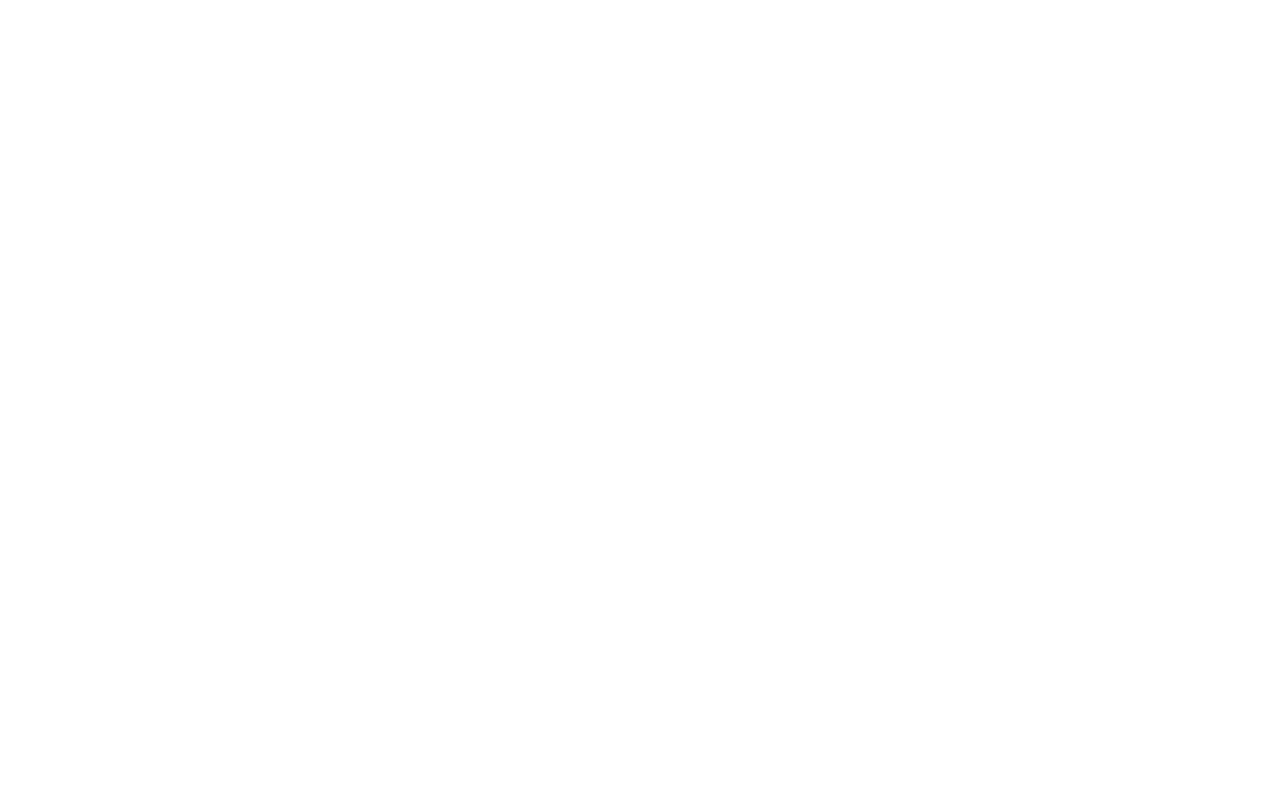
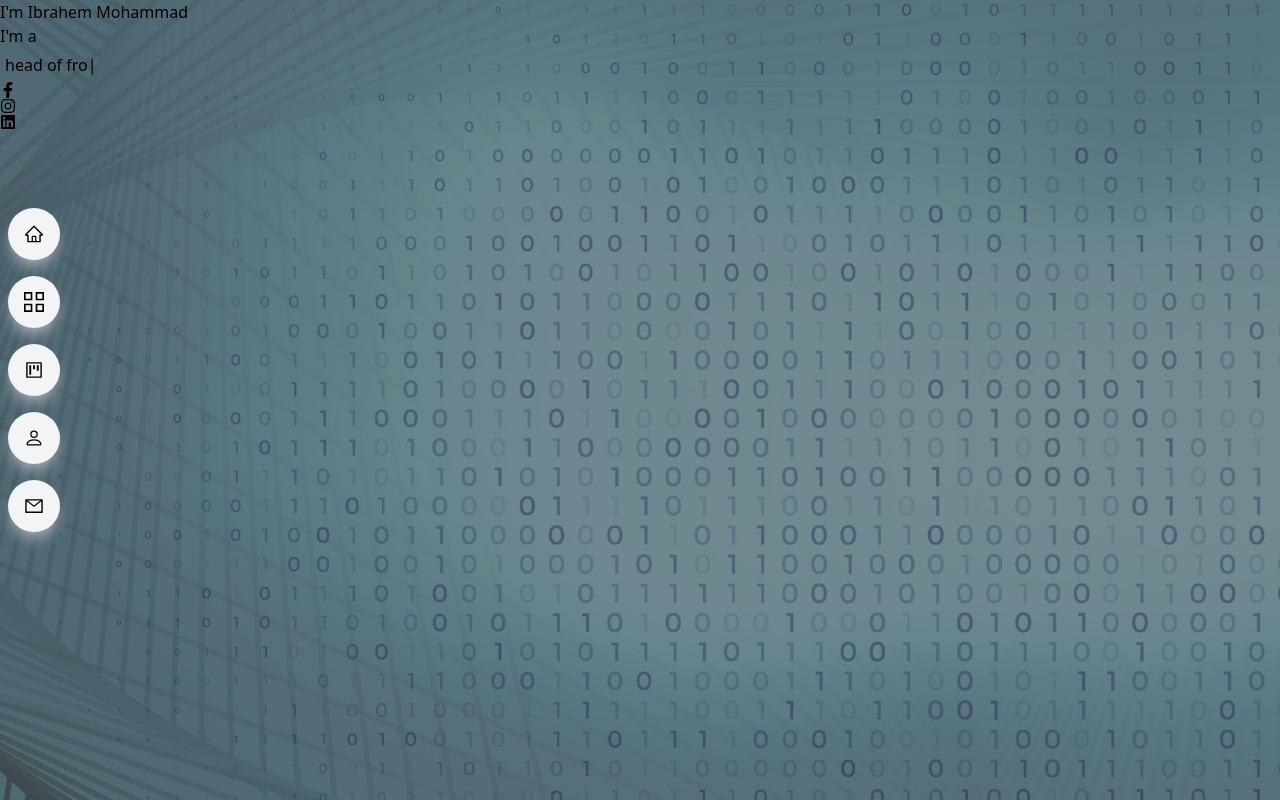
Before and after one commit to IbrahemMohammad09/IbrahemPortfolio, a React (Vite) app in the folder IbrahemPortfolio/: page / in a window 1280 px wide. Built offline with nearby package versions, Linux system fonts and the light colour scheme.

Commit message:
create main

```diff
--- a/IbrahemPortfolio/package.json
+++ b/IbrahemPortfolio/package.json
@@ -12,7 +12,8 @@
   "dependencies": {
     "react": "^18.3.1",
     "react-dom": "^18.3.1",
-    "react-icons": "^5.3.0"
+    "react-icons": "^5.3.0",
+    "react-type-animation": "^3.2.0"
   },
   "devDependencies": {
     "@eslint/js": "^9.9.0",
--- a/IbrahemPortfolio/src/App.jsx
+++ b/IbrahemPortfolio/src/App.jsx
@@ -1,11 +1,13 @@
 import { useState } from 'react'
 import Sidenav from './components/Sidenav'
+import Main from './components/Main'
 
 function App() {
 
   return (
     <div>
       <Sidenav />
+      <Main />
     </div>
   )
 }
--- /dev/null
+++ b/IbrahemPortfolio/src/components/Main.jsx
@@ -0,0 +1,39 @@
+import React from 'react'
+import img from '../assets/Hero-background.png'
+import {TypeAnimation} from 'react-type-animation'
+import {FaFacebookF,FaInstagram,FaLinkedin} from 'react-icons/fa'
+
+const Main = () => {
+  return (
+    <div id='main'>
+        <img className='w-full h-screen object-cover object-left ' src={img} alt='' />
+        <div className='w-full h-screen absolute top-0 left-0 bg-white/20'>
+            <div>
+                <h1>I'm Ibrahem Mohammad</h1>
+                <h2>I'm a
+                    <TypeAnimation
+                        sequence={[
+                            // Same substring at the start will only be typed out once, initially
+                            'Front-end Developer',
+                            1000, // wait 1s before replacing "Mice" with "Hamsters"
+                            'head of front-end team in Spark company',
+                            2000,
+                        ]}
+                        wrapper="div"
+                        speed={10}
+                        repeat={Infinity}
+                        style={{ fontSize: '1em',padding: '5px',  }}
+                    />
+                </h2>
+                <div>
+                    <FaFacebookF />
+                    <FaInstagram />
+                    <FaLinkedin />
+                </div>
+            </div>
+        </div>
+    </div>
+  )
+}
+
+export default Main
--- a/IbrahemPortfolio/src/components/Sidenav.jsx
+++ b/IbrahemPortfolio/src/components/Sidenav.jsx
@@ -1,5 +1,7 @@
 import {React,useState} from 'react'
-import {AiOutlineHome, AiOutlineMenu} from 'react-icons/ai'
+import {AiOutlineHome, AiOutlineMenu , AiOutlineProject , AiOutlineMail} from 'react-icons/ai'
+import {GrProjects} from 'react-icons/gr'
+import {BsPerson} from 'react-icons/bs'
 
 const Sidenav = () => {
 
@@ -24,19 +26,19 @@
                         <span className='pl-4'>Home</span>
                     </a>
                     <a
-                        href='#main'
+                        href='#work'
                         className='w-[75%] flex justify-center items-center rounded-full shadow-lg
                         bg-gray-100 shadow-gray-400 m-2 p-4 cursor-pointer hover:scale-110 ease-in duration-200 '
                     >
-                        <AiOutlineHome size={20} />
+                        <GrProjects size={20} />
                         <span className='pl-4'>Work</span>
                     </a>
                     <a
-                        href='#main'
+                        href='#projects'
                         className='w-[75%] flex justify-center items-center rounded-full shadow-lg
                         bg-gray-100 shadow-gray-400 m-2 p-4 cursor-pointer hover:scale-110 ease-in duration-200 '
                     >
-                        <AiOutlineHome size={20} />
+                        <AiOutlineProject size={20} />
                         <span className='pl-4'>Projects</span>
                     </a>
                     <a
@@ -44,23 +46,42 @@
                         className='w-[75%] flex justify-center items-center rounded-full shadow-lg
                         bg-gray-100 shadow-gray-400 m-2 p-4 cursor-pointer hover:scale-110 ease-in duration-200 '
                     >
-                        <AiOutlineHome size={20} />
+                        <BsPerson size={20} />
                         <span className='pl-4'>Resume</span>
                     </a>
                     <a
-                        href='#main'
+                        href='#contact'
                         className='w-[75%] flex justify-center items-center rounded-full shadow-lg
                         bg-gray-100 shadow-gray-400 m-2 p-4 cursor-pointer hover:scale-110 ease-in duration-200 '
                     >
-                        <AiOutlineHome size={20} />
+                        <AiOutlineMail size={20} />
                         <span className='pl-4'>Contact</span>
                     </a>
                 </div>
             )
             : (
-                <div></div>
-            )
-        }
+                ''
+            )}
+
+            <div className='md:block hidden fixed top-[25%] z-10'>
+                <div className='flex flex-col'>
+                    <a href='#main' className='rounded-full shadow-lg bg-gray-100 shadow-gray-400 m-2 p-4 cursor-pointer hover:scale-110 ease-in duration-300'>
+                        <AiOutlineHome size={20} />
+                    </a>
+                    <a href='#work' className='rounded-full shadow-lg bg-gray-100 shadow-gray-400 m-2 p-4 cursor-pointer hover:scale-110 ease-in duration-300'>
+                        <GrProjects size={20} />
+                    </a>
+                    <a href='#projects' className='rounded-full shadow-lg bg-gray-100 shadow-gray-400 m-2 p-4 cursor-pointer hover:scale-110 ease-in duration-300'>
+                        <AiOutlineProject size={20} />
+                    </a>
+                    <a href='#main' className='rounded-full shadow-lg bg-gray-100 shadow-gray-400 m-2 p-4 cursor-pointer hover:scale-110 ease-in duration-300'>
+                        <BsPerson size={20} />
+                    </a>
+                    <a href='#contact' className='rounded-full shadow-lg bg-gray-100 shadow-gray-400 m-2 p-4 cursor-pointer hover:scale-110 ease-in duration-300'>
+                        <AiOutlineMail size={20} />
+                    </a>
+                </div>
+            </div>
     </div>
   )
 }
```
Also changed, not shown: IbrahemPortfolio/src/assets/Hero-background.png (added), 1 other file (tests, documents, lock files or other folders).
